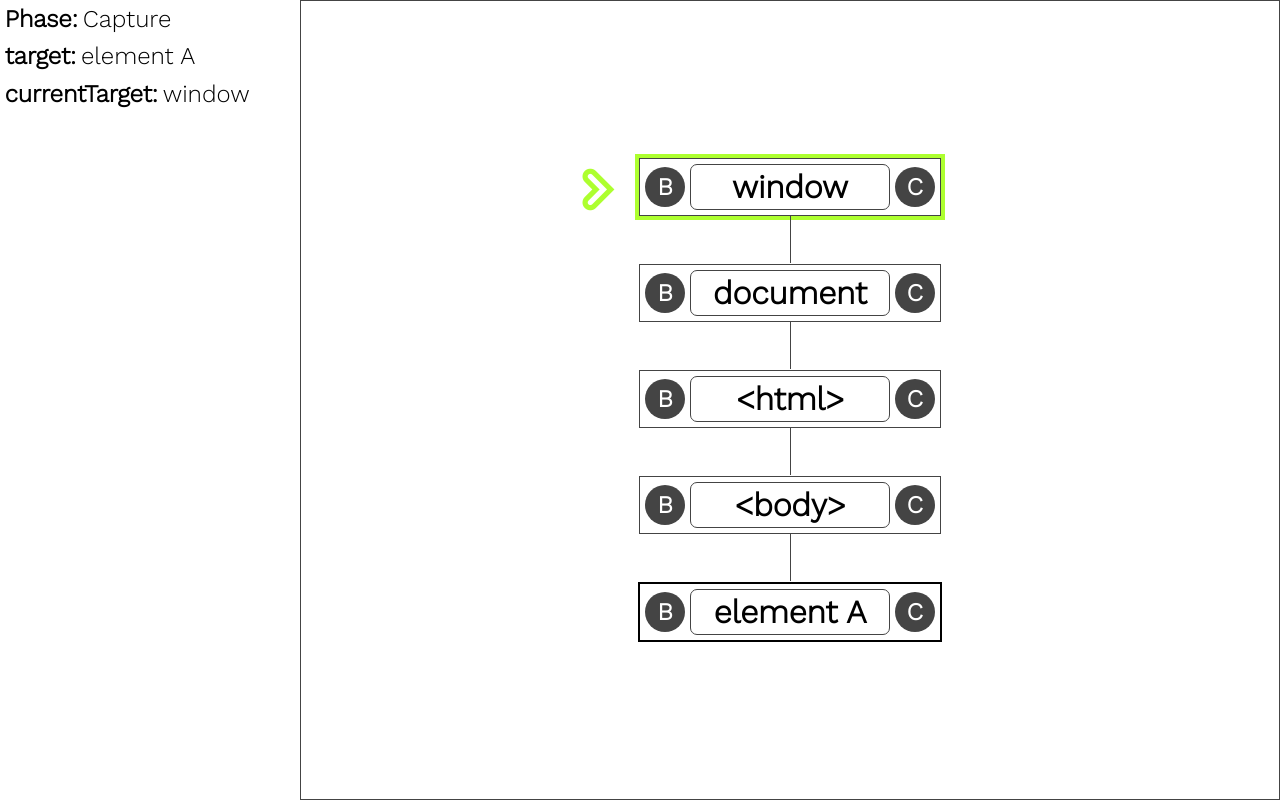
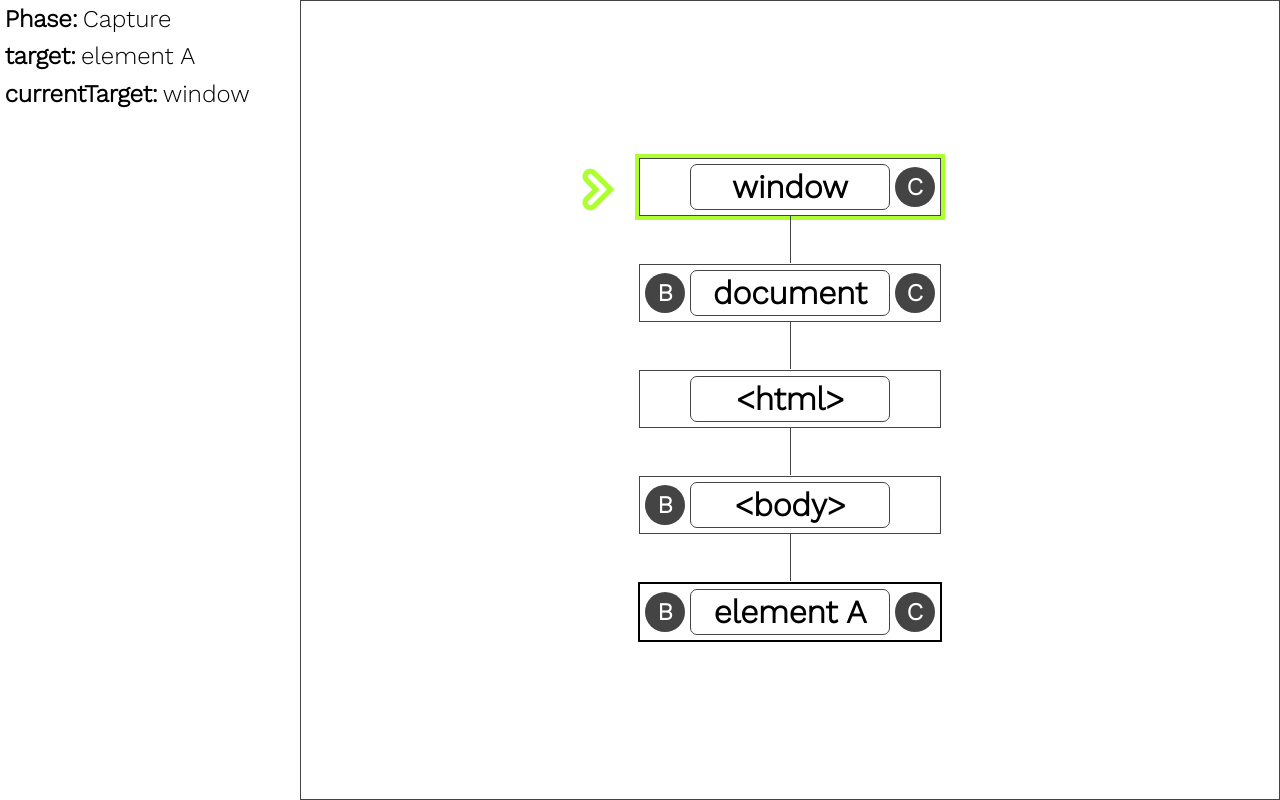
Before and after one commit to TomSssM/presentation, a plain HTML site: page demo/index.html in a window 1280 px wide. Drawn offline with nearby package versions, Linux system fonts and the light colour scheme.

Commit message:
feat: make handlers hidden in demo

```diff
--- a/demo/index.html
+++ b/demo/index.html
@@ -35,7 +35,7 @@
                 C
                 <span class="element__handler-arrow icon-arrows-cw-outline"></span>
             </span>
-            <span class="element__handler element__handler--bubble">
+            <span class="element__handler element__handler--bubble element__handler--hidden">
                 B
                 <span class="element__handler-arrow icon-arrows-cw-outline"></span>
             </span>
@@ -57,11 +57,11 @@
             <span class="element__main">
                 &lt;html&gt
             </span>
-            <span class="element__handler element__handler--capture">
+            <span class="element__handler element__handler--hidden element__handler--capture">
                 C
                 <span class="element__handler-arrow icon-arrows-cw-outline"></span>
             </span>
-            <span class="element__handler element__handler--bubble">
+            <span class="element__handler element__handler--hidden element__handler--bubble">
                 B
                 <span class="element__handler-arrow icon-arrows-cw-outline"></span>
             </span>
@@ -70,7 +70,7 @@
             <span class="element__main">
                 &lt;body&gt
             </span>
-            <span class="element__handler element__handler--capture">
+            <span class="element__handler element__handler--hidden element__handler--capture">
                 C
                 <span class="element__handler-arrow icon-arrows-cw-outline"></span>
             </span>
--- a/demo/styles.css
+++ b/demo/styles.css
@@ -143,6 +143,9 @@ body {
     line-height: 40px;
     overflow: hidden;
 }
+.element__handler--hidden {
+    visibility: hidden;
+}
 .element__handler-arrow {
     position: absolute;
     left: 0;
```
